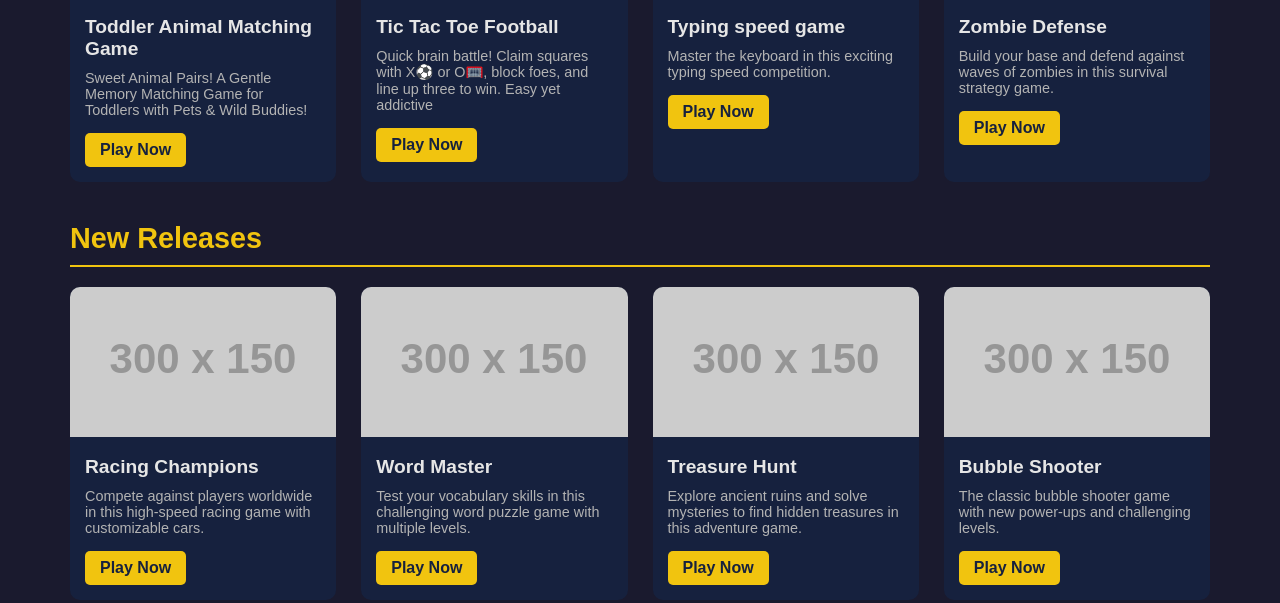
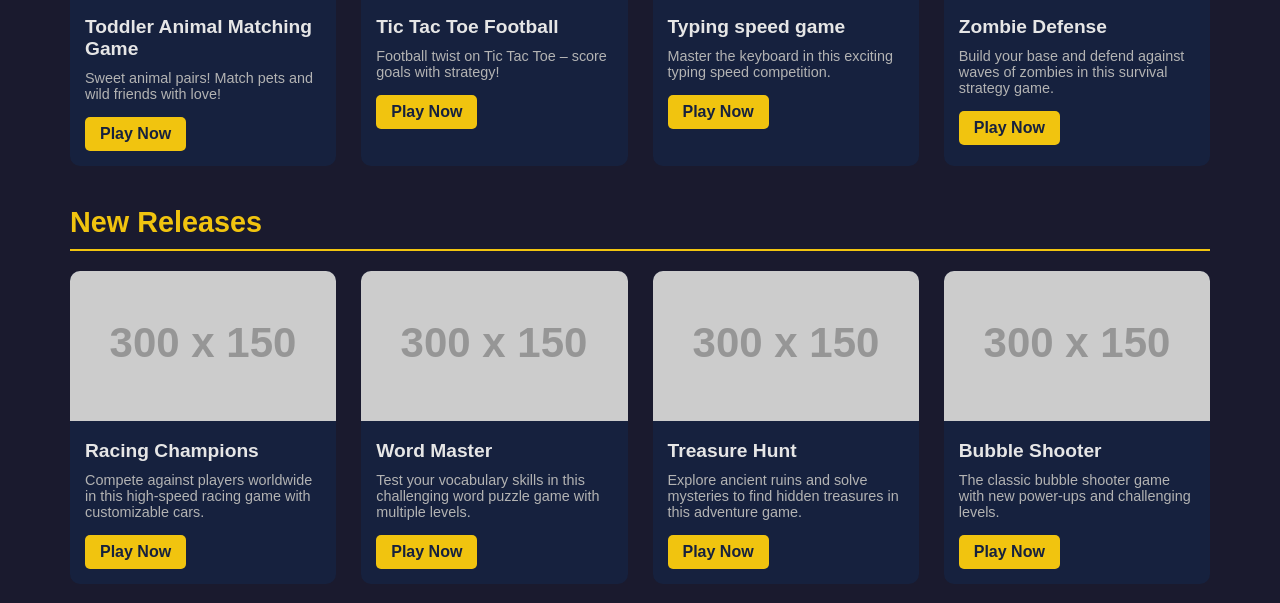
Before and after one commit to itbook24/game, a plain HTML site: page index.html in a window 1280 px wide. Shown: the part 412-1015 px from the top of the page. Drawn offline with Linux system fonts and the light colour scheme; placeholder pictures from the web are drawn by us.

Commit message:
Update index.html

```diff
--- a/index.html
+++ b/index.html
@@ -175,7 +175,7 @@
                     <img src="https://i.ibb.co/hxcv15Xr/Toddler-Animal-Matching-game-online.jpg" alt="Toddler Animal Matching Gqme" class="game-image">
                     <div class="game-info">
                         <h3 class="game-title">Toddler Animal Matching Game</h3>
-                        <p class="game-description">Sweet Animal Pairs! A Gentle Memory Matching Game for Toddlers with Pets & Wild Buddies!</p>
+                        <p class="game-description">Sweet animal pairs! Match pets and wild friends with love!</p>
                         <a href="https://itbook24.github.io/game/Toddler-Animal-Matching.html" class="play-btn">Play Now</a>
                     </div>
                 </div>
@@ -184,7 +184,7 @@
                     <img src="https://i.ibb.co/F4h99pdB/Tic-Tac-Toe-Football-2.jpg" alt="Tic Tac Toe Football" class="game-image">
                     <div class="game-info">
                         <h3 class="game-title">Tic Tac Toe Football</h3>
-                        <p class="game-description">Quick brain battle! Claim squares with X⚽ or O🥅, block foes, and line up three to win. Easy yet addictive</p>
+                        <p class="game-description">Football twist on Tic Tac Toe – score goals with strategy!</p>
                         <a href="https://itbook24.github.io/game/Tic-Tac-Toe.html" class="play-btn">Play Now</a>
                     </div>
                 </div>
```
